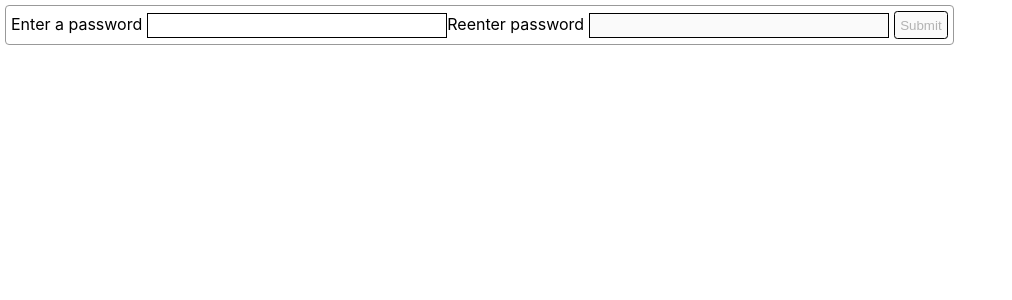
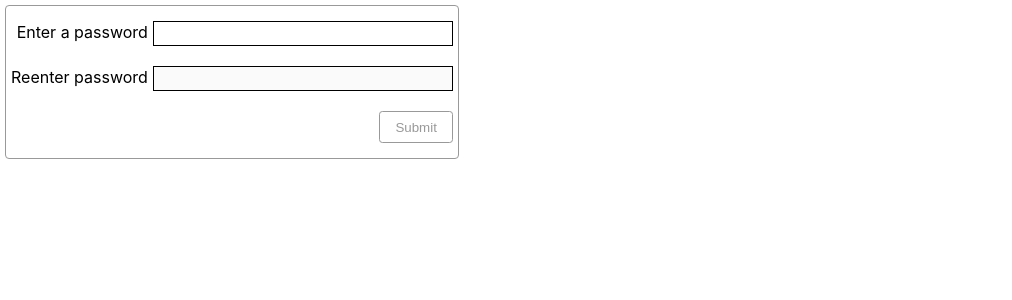
Before and after one commit to robings/passwordRater, a React (Create React App) app in the folder src/web-ui/: page / in a window 1280 px wide. Shown: the top 300 px of the page, without its empty margins (0-1012 px from the left). Built offline with nearby package versions, Linux system fonts and the light colour scheme.

Commit message:
Only has submit button enabled when passwords match.

```diff
--- a/src/web-ui/src/Form.tsx
+++ b/src/web-ui/src/Form.tsx
@@ -5,8 +5,8 @@ import { DebouncedFunc } from 'lodash';
 
 function Form(): JSX.Element {
     const [ currentPassword, setCurrentPassword ] = useState<string>("");
-    const [ currentReenteredPassword ] = useState<string>("");
-    const [ disableSubmit ] = useState<boolean>(true);
+    const [ currentReenteredPassword, setCurrentReenteredPassword ] = useState<string>("");
+    const [ disableSubmit, setDisableSubmit ] = useState<boolean>(true);
     const [ error, setError ] = useState<string>("");
     const [ rating, setRating ] = useState<{ text: string, className: string }>({ text: "", className: ""});
 
@@ -54,6 +54,29 @@ function Form(): JSX.Element {
         }
 
         setCurrentPassword(e.target.value);
+
+        determineSubmitButtonState(e.target.value, currentReenteredPassword);
+    }
+
+    const handleReenteredPasswordChange: (e: React.ChangeEvent<HTMLInputElement>) => void = (e) => {
+        if (error !== "") {
+            setError("");
+        }
+
+        setCurrentReenteredPassword(e.target.value);
+
+        determineSubmitButtonState(currentPassword, e.target.value);
+    }
+
+    const determineSubmitButtonState: (currentPassword: string, currentReenteredPassword: string) => void = (currentPassword, currentReenteredPassword) => {
+        if (
+            (currentPassword && currentReenteredPassword) &&
+            currentPassword === currentReenteredPassword
+        ) {
+            setDisableSubmit(false);
+        } else if (disableSubmit === false) {
+            setDisableSubmit(true);
+        }
     }
 
     useEffect(() => {
@@ -73,11 +96,15 @@ function Form(): JSX.Element {
 
     return (
         <form onSubmit={handleSubmit}>
-            <label htmlFor="passwordInput">Enter a password</label>
-            <input className={rating.className} type="password" name="passwordInput" id ="passwordInput" value={currentPassword} onChange={handlePasswordInputChange} />
+            <div className="inputGroup">
+                <label htmlFor="passwordInput">Enter a password</label>
+                <input className={rating.className} type="password" name="passwordInput" id ="passwordInput" value={currentPassword} onChange={handlePasswordInputChange} />
+            </div>
             {rating.text !== "" && <div className={'message ' + rating.className}>Rating: {rating.text}</div>}
-            <label htmlFor="reenterPasswordInput">Reenter password</label>
-            <input type="password" disabled={ rating.text==='' || rating.text === 'Weak'} name="reenterPasswordInput" id ="reenterPasswordInput" value={currentReenteredPassword} />
+            <div className="inputGroup">
+                <label htmlFor="reenterPasswordInput">Reenter password</label>
+                <input type="password" disabled={ rating.text==='' || rating.text === 'Weak'} name="reenterPasswordInput" id ="reenterPasswordInput" value={currentReenteredPassword} onChange={handleReenteredPasswordChange} />
+            </div>
             <input type="submit" disabled={ disableSubmit } value="Submit" />
             {error && <div className="message error">{error}</div>}
         </form>
--- a/src/web-ui/src/index.css
+++ b/src/web-ui/src/index.css
@@ -17,14 +17,19 @@ form {
   padding: 5px;
   margin: 5px;
   width: fit-content;
+  overflow: auto;
 }
 
 input {
   border: 1px solid #000000;
   height: 25px;
   padding: 2px;
-  margin-left: 5px;
+  margin: 10px 0 10px 5px;
   outline: none;
+}
+
+.inputGroup {
+  text-align: right;
 }
 
 input[type="password"] {
@@ -32,18 +37,27 @@ input[type="password"] {
 }
 
 input[type="submit"] {
-  height: 28px;
-  padding: 5px;
+  height: 32px;
+  padding: 7px 15px;
   margin-left: 5px;
   border-radius: 0.25em;
+  float: right;
+  cursor: pointer;
+  color: #01aa01;
+  background-color: #01aa017a;
+  border-color: #01aa01;
 }
 
 input[type="submit"]:hover {
-  cursor: pointer;
+  background-color: #01aa0157;
+  color: #ffffff;
 }
 
 input[type="submit"]:disabled {
   cursor: default;
+  background-color: inherit;
+  color: #999999;
+  border-color: inherit;
 }
 
 .message {
```
Also changed, not shown: 1 other file (tests, documents, lock files or other folders).
